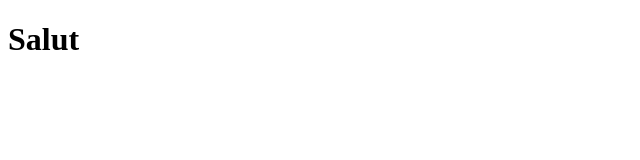
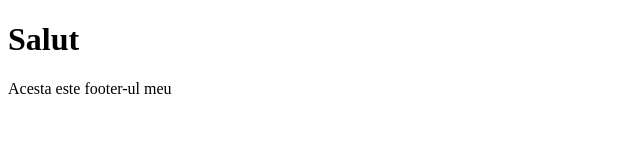
Before and after one commit to sofabond/ProiectGitHub, a plain HTML site: page index.html in a window 1280 px wide. Shown: the whole page, without its empty margins (0-640 px from the left). Drawn offline with Linux system fonts and the light colour scheme.

Commit message:
Adaugare footer

```diff
--- a/index.html
+++ b/index.html
@@ -9,5 +9,8 @@
     <header>
         <h1> Salut </h1>
     </header>
+    <footer>
+  <p>Acesta este footer-ul meu</p>
+</footer>
 </body>
 </html>
```
